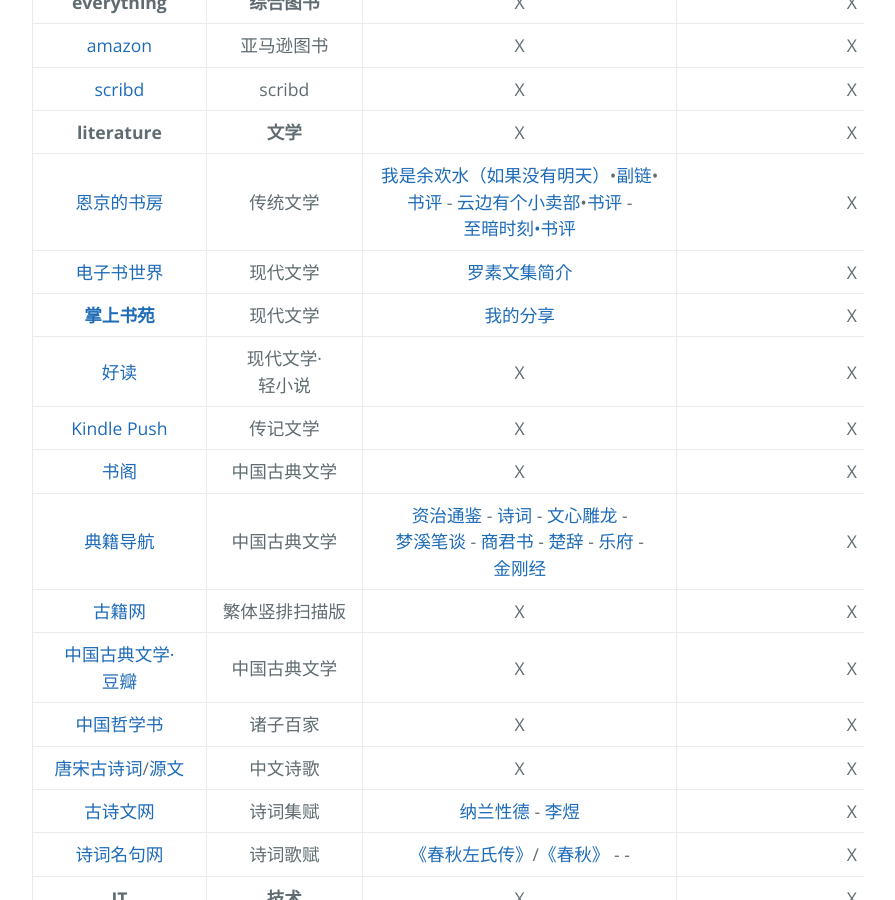
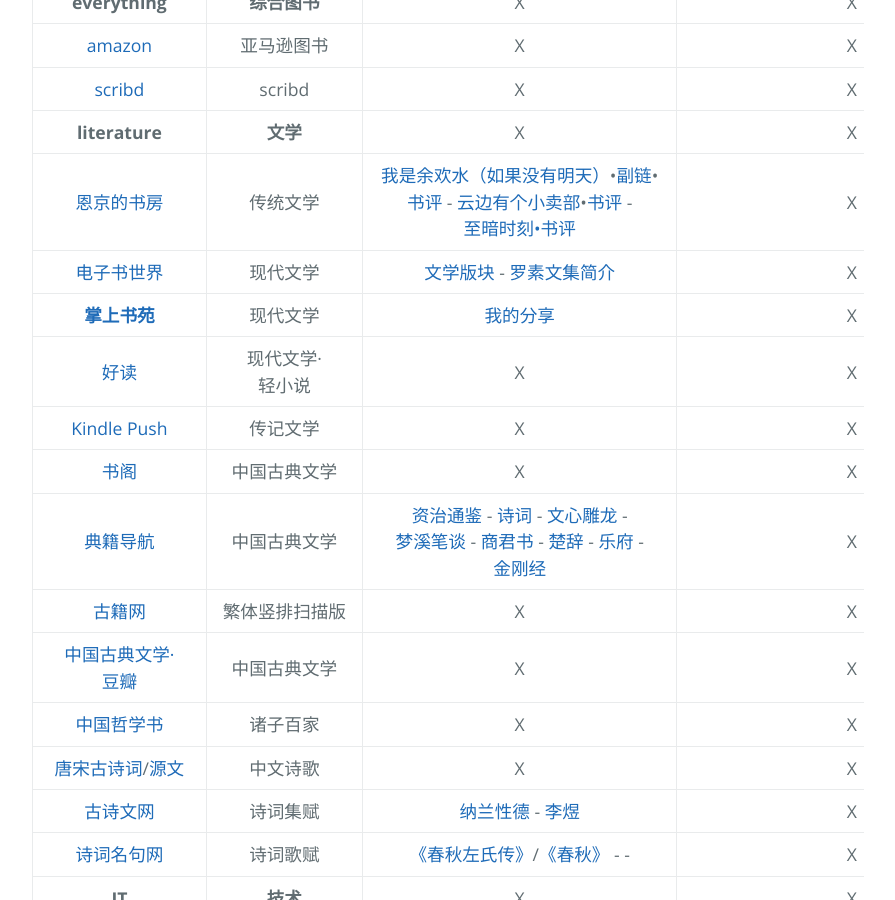
Before and after one commit to AmbroseRen/test, a Jekyll site: the page built from Library/BookSearch.md, in a window 1280 px wide and 900 px high, scrolled down 941 px. Shown: the whole window, without its empty margins (192-1087 px from the left). Built offline with Jekyll 4.4.1, drawn with Linux system fonts in a browser that asks for light colours; our own code applies the rules of GitHub Pages for plain Markdown files; the repository's description, which GitHub fills in, is left out.

Commit message:
Update BookSearch.md

```diff
--- a/Library/BookSearch.md
+++ b/Library/BookSearch.md
@@ -24,7 +24,7 @@
 | [scribd](https://www.scribd.com/) | scribd | X | X | X |
 | __literature__ | __文学__ | X | X | X |
 | [恩京的书房](https://www.enjing.com/) | 传统文学 | [我是余欢水（如果没有明天）](https://www.kunnu.com/yuhuanshui/)•[副链](https://www.51shucheng.net/shehui/ruguomeiyoumingtian)•[书评](https://www.enjing.com/wenxue/32589.htm) - [云边有个小卖部](https://cdn.jsdelivr.net/gh/AmbroseRen/Picture@master/book/Literature/Poem/%E4%BA%91%E8%BE%B9%E6%9C%89%E4%B8%AA%E5%B0%8F%E5%8D%96%E9%83%A8%20-%20%E5%BC%A0%E5%98%89%E4%BD%B3.pdf)•[书评](https://www.enjing.com/wenxue/31436.htm) - [至暗时刻•书评](https://www.enjing.com/wenxue/32393.htm) | X | X |
-| [电子书世界](https://www.dzssj.com/) | 现代文学 | [罗素文集简介](https://www.dzssj.com/book/353476/) | X | X |
+| [电子书世界](https://www.dzssj.com/) | 现代文学 | [文学版块](https://www.dzssj.com/list.php?mod=forumdisplay&fid=39&typeid=1&filter=typeid&typeid=1&page=2) - [罗素文集简介](https://www.dzssj.com/book/353476/) | X | X |
 | __[掌上书苑](https://www.soepub.com/)__ | 现代文学 | [我的分享](https://www.soepub.com/myspace/3) | X | X |
 | [好读](http://www.haodoo.net/) | 现代文学·轻小说 | X | X | X |
 | [Kindle Push](https://book.einverne.info/) | 传记文学 | X | X | X |
```
